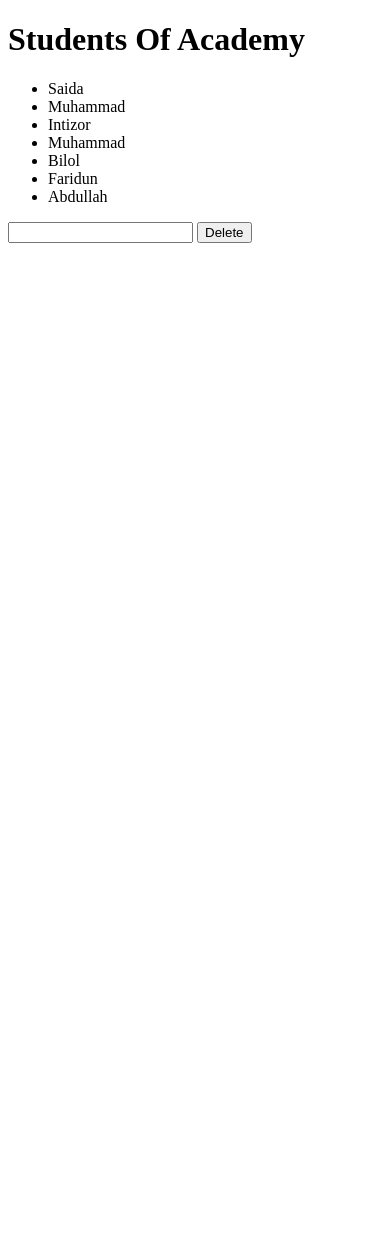
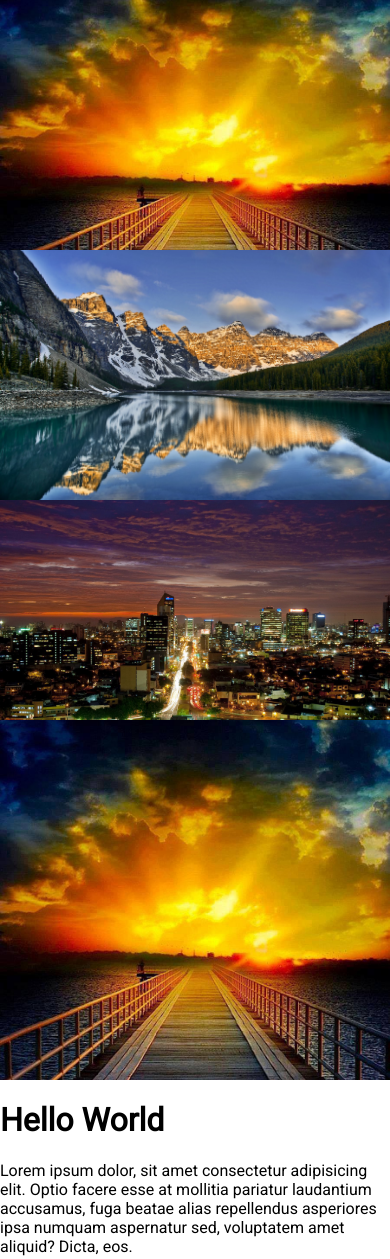
Before and after one commit to webdushanbe-academy/frontend-start-course, a plain HTML site: page index.html in a window 390 px wide. Before the commit the page ends 844 px from the top, so only its background shows below. Drawn offline with Linux system fonts and the light colour scheme.

Commit message:
get started with responsive design

```diff
--- a/index.html
+++ b/index.html
@@ -3,14 +3,28 @@
 <head>
   <meta charset="utf-8">
   <title>Hi</title>
+  <link rel="stylesheet" href="styles.css">
 </head>
 <body>
-    <div id="students">
-        <h1>Students Of Academy</h1>
+    <div class="container flex-column">
+        <div class="blocks">
+          <div class="block">
+            <img src="block1.jpg" alt="">
+          </div>
+          <div class="block">
+            <img src="block2.jpg" alt="">
+          </div>
+          <div class="block">
+            <img src="block3.jpg" alt="">
+          </div>
+        </div>
+        <div class="dual-blocks">
+          <div class="cover"></div>
+          <div class="text-block">
+              <h1>Hello World</h1>
+              <p>Lorem ipsum dolor, sit amet consectetur adipisicing elit. Optio facere esse at mollitia pariatur laudantium accusamus, fuga beatae alias repellendus asperiores ipsa numquam aspernatur sed, voluptatem amet aliquid? Dicta, eos.</p>
+          </div>
+        </div>
     </div>
-    <input type="text" id="student">
-    <button id="delete">Delete</button>
-
-    <script src="index.js"></script>
 </body>
 </html>
--- a/styles.css
+++ b/styles.css
@@ -1,6 +1,78 @@
-.red {
-    width: 200px;
-    height: 200px;
-    background: red;
-    display: none;
+@import url('https://fonts.googleapis.com/css2?family=Roboto&display=swap');
+
+* {
+    font-family: 'Roboto';
 }
+
+body {
+    margin: 0;
+    padding: 0;
+}
+
+.blocks {
+    width: 100%;
+    height: 480px;
+    display: flex;
+}
+
+.block {
+    width: 33.3%;
+    height: 100%;
+}
+
+.block img {
+    width: 100%;
+    height: 100%;
+    object-fit: cover;
+}
+
+.dual-blocks {
+    width: 100%;
+    height: 720px;
+    display: flex;
+}
+
+.cover {
+    width: 50%;
+    height: 100%;
+    background: url('block1.jpg');
+    background-size: cover;
+    background-position: center;
+}
+
+.container {
+    display: flex;
+}
+
+.flex-column {
+    flex-direction: column;
+}
+
+.text-block {
+    width: 50%;
+    height: 100%;
+}
+
+@media screen and (max-width: 768px) {
+    .blocks {
+        height: 720px;
+        flex-wrap: wrap;
+    }
+    .block {
+        width: 100%;
+        height: 250px;
+    }
+    .dual-blocks {
+        flex-wrap: wrap;
+    }
+
+    .cover {
+        width: 100%;
+        height: 50%;
+    }
+
+    .text-block {
+        width: 100%;
+        height: 50%;
+    }
+}
```
Also changed, not shown: block1.jpg (added), block2.jpg (added), block3.jpg (added).
